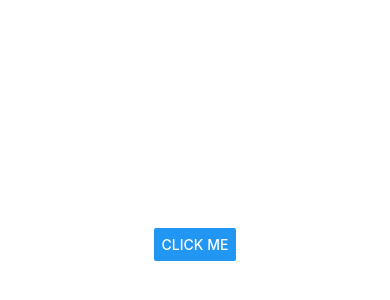
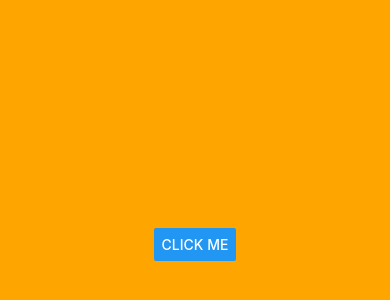
Before and after one commit to Tumeyy/DoneWithit, a React Native app: screen / in a window 390 px wide. Shown: the part 178-478 px from the top of the page. Built offline with nearby package versions, Linux system fonts and the light colour scheme.

Commit message:
Fun with styles

```diff
--- a/App.js
+++ b/App.js
@@ -3,13 +3,15 @@ import { StyleSheet, SafeAreaView, Button, Alert } from 'react-native';
 
 export default function App() {
   return (
-    <SafeAreaView style={styles.container}>
+    <SafeAreaView style={[styles.container, containerStyle]}>
       <Button
         title="Click me"
         onPress={() => Alert.prompt("My title", "My message", text => console.log(text))}/>
     </SafeAreaView>
   );
 }
+
+const containerStyle = {backgroundColor: "orange"};
 
 const styles = StyleSheet.create({
   container: {
```
